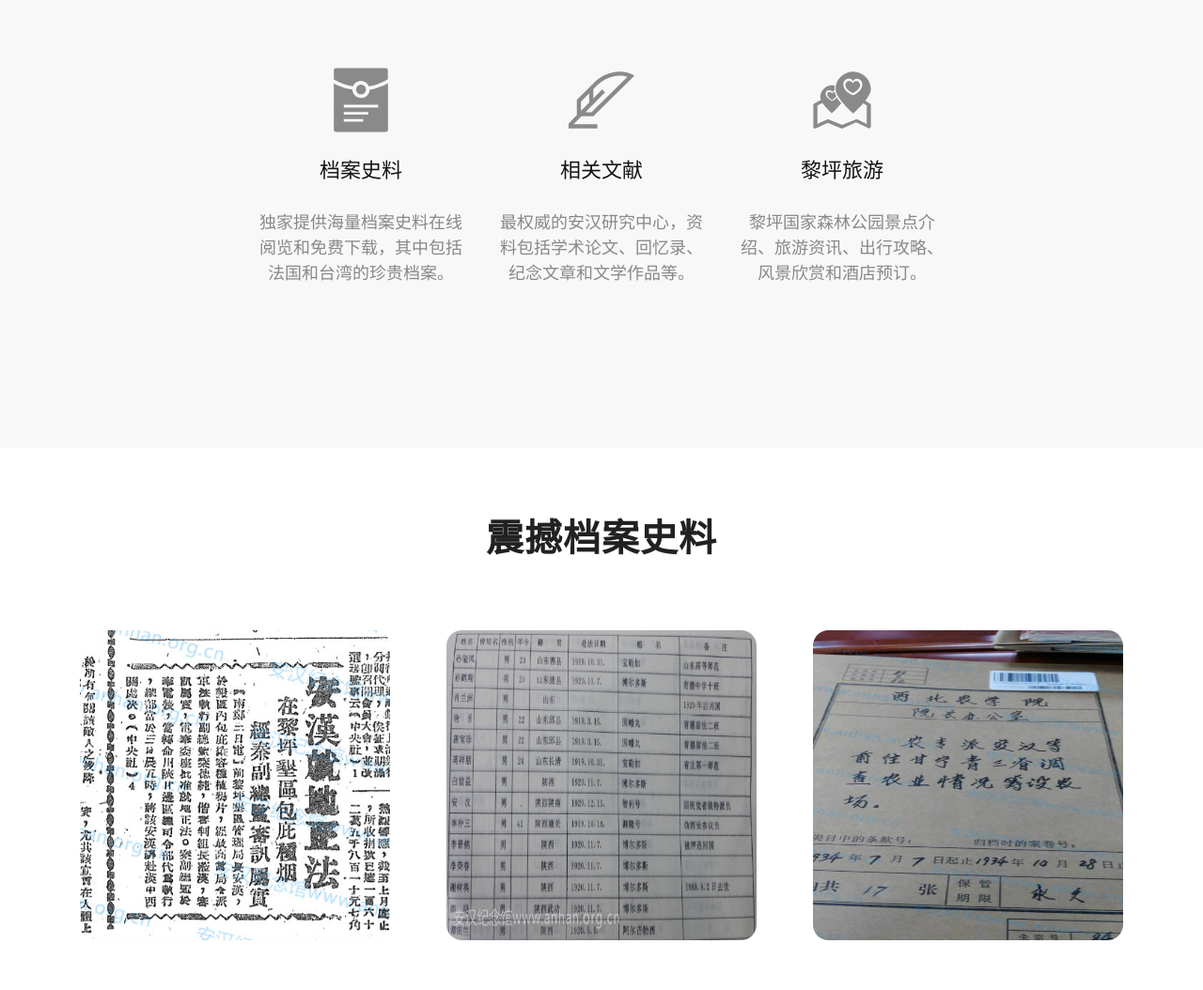
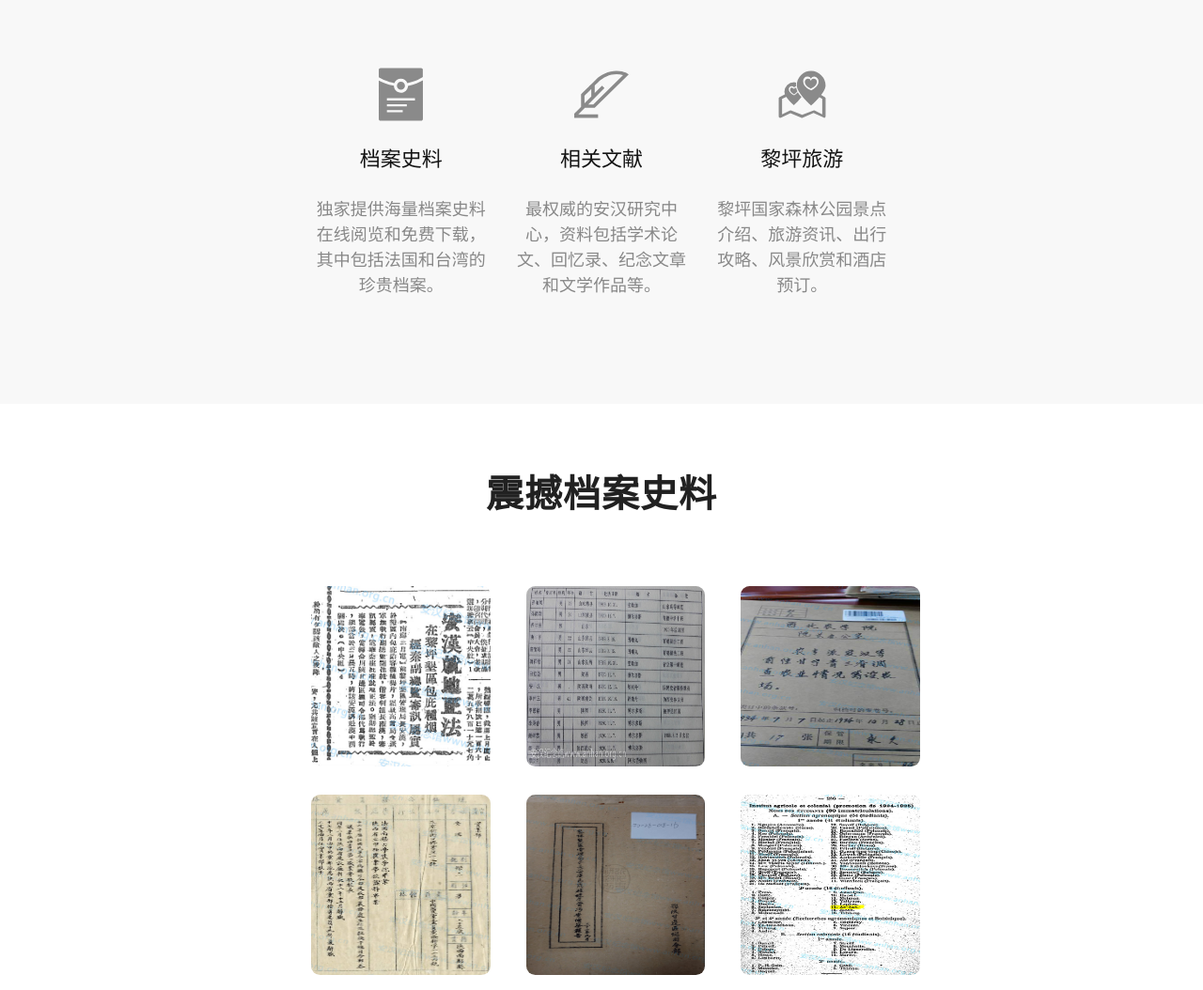
Before and after one commit to ChaoyueZhao/anhan.org.cn, a plain HTML site: page index.html in a window 1280 px wide. Shown: the part 646-1700 px from the top of the page at 94% size. Drawn offline with Linux system fonts and the light colour scheme.

Commit message:
响应式

```diff
--- a/css/LiShiDangAn.scss
+++ b/css/LiShiDangAn.scss
@@ -2,7 +2,7 @@ $main-color: #17a7e0;
 
 html,body {
     height: 100%;
-    weight: 100%;
+    width: 100%;
     padding: 0;
     margin: 0;
 }
--- a/css/style.scss
+++ b/css/style.scss
@@ -1,11 +1,11 @@
 $main-color: #17a7e0;
 
-html{
-  width: 100%;
-  margin: 0;
-  padding: 0
+html,body {
+    height: 100%;
+    width: 100%;
+    padding: 0;
+    margin: 0;
 }
-
 
 
 canvas {
@@ -87,31 +87,27 @@ nav {
 }
 
 .section-1 {
+    clear: both;
     background-color: #F8F8F8;
-    display: grid;
-    grid-template-areas:
-    "header header header header header"
-    "left content content content right";
-    grid-template-rows: 1fr 27rem;
-    grid-template-columns: 20% 20% 20% 20% 20%;
+    padding-bottom: 5rem;
+    h1 {
+        text-align: center;
+        font-size: 40px;
+        letter-spacing: 1px;
+        font-family: "NSimSun", "Microsoft YaHei", "微软雅黑";
+        font-weight: bold;
+        padding: 5rem 0;
+        margin: 0;
+    }
     img {
         width:30%;
         margin-left: 35%;
     }
-    .grid-left {
-        grid-row: 2/3;
-        grid-column: 2/3;
-        padding: 0 5%;
-    }
-    .grid-middle {
-        grid-row: 2/3;
-        grid-column: 3/4;
-        padding: 0 5%;
-    }
-    .grid-right {
-        grid-row: 2/3;
-        grid-column: 4/5;
-        padding: 0 5%;
+    h3 {
+        color: rgb(20, 20, 20);
+        font-size: 22px;
+        text-align: center;
+        margin-bottom: 0;
     }
     p {
         font-size: 18px;
@@ -119,29 +115,42 @@ nav {
         text-align: center;
         color: #888;
     }
-    h3 {
-        color: rgb(20, 20, 20);
-        font-size: 22px;
-        text-align: center;
-        margin-bottom: 0;
-    }
+    // background-color: #F8F8F8;
+    // display: grid;
+    // grid-template-areas:
+    // "header header header header header"
+    // "left content content content right";
+    // grid-template-rows: 1fr 27rem;
+    // grid-template-columns: 20% 20% 20% 20% 20%;
 
-    header {
-        grid-row: 1/2;
-        grid-column: 2/5;
-        text-align: center;
-        align-self: end;
-        h1 {
-            font-size: 40px;
-            letter-spacing: 1px;
-            font-family: "NSimSun", "Microsoft YaHei", "微软雅黑";
-            font-weight: bold;
-            margin: 5rem 0;
-        }
-    }
-    a:link {
-        text-decoration-line: none;
-    }
+    // .grid-left {
+    //     grid-row: 2/3;
+    //     grid-column: 2/3;
+    //     padding: 0 5%;
+    // }
+    // .grid-middle {
+    //     grid-row: 2/3;
+    //     grid-column: 3/4;
+    //     padding: 0 5%;
+    // }
+    // .grid-right {
+    //     grid-row: 2/3;
+    //     grid-column: 4/5;
+    //     padding: 0 5%;
+    // }
+
+
+
+    // header {
+    //     grid-row: 1/2;
+    //     grid-column: 2/5;
+    //     text-align: center;
+    //     align-self: end;
+
+    // }
+    // a:link {
+    //     text-decoration-line: none;
+    // }
 }
 
 .section-2 {
@@ -223,6 +232,7 @@ nav {
 }
 
 .dangAn {
+    padding-bottom: 5rem;
     h1 {
         font-size: 40px;
         letter-spacing: 1px;
@@ -230,20 +240,21 @@ nav {
         font-weight: bold;
     }
     background-color: white;
-    display: grid;
-    grid-template-areas:
-    "header"
-    "left content line content line content right"
-    "room"
-    "left content line content line content right"
-    "footer";
-    grid-template-rows: 1fr 22rem 4rem 22rem 15rem;
-    grid-template-columns: 1fr repeat(2, 22rem 4rem) 22rem 1fr;
+    // display: grid;
+    // grid-template-areas:
+    // "header"
+    // "left content line content line content right"
+    // "room"
+    // "left content line content line content right"
+    // "footer";
+    // grid-template-rows: 1fr 22rem 4rem 22rem 15rem;
+    // grid-template-columns: 1fr repeat(2, 22rem 4rem) 22rem 1fr;
     img {
         width: 100%;
         height: 100%;
         display:block;
         position:relative;
+        border-radius: 5%;
         -webkit-transition:all .4s ease-in;
         transition:all .4s ease-in;
     }
@@ -252,6 +263,13 @@ nav {
         text-align: center;
         overflow: hidden;
         border-radius: 5%;
+        height: 40vw;
+        margin: 0.5rem;
+        @media (min-width: 992px) {
+            height: calc(45vw/3);
+            margin: 1rem;
+        }
+
         &:hover {
             img {
                 -ms-transform:scale(1.2);
@@ -292,7 +310,7 @@ nav {
             position:relative;
             font-size:17px;
             background:rgba(0,0,0,0.6);
-            padding:10px;
+            padding:5px;
             margin-top: 30%;
 
         }
@@ -302,7 +320,7 @@ nav {
             text-transform:uppercase;
             border:1px solid #fff;
             background-color:transparent;
-            margin:10% 0 0;
+            margin:0;
             padding:7px 14px;
             &:hover {
                 box-shadow:0 0 5px #fff;
@@ -324,27 +342,27 @@ nav {
         grid-area: 1/4/2/5;
         text-align: center;
         h1 {
-            margin: 5rem 0;
+            margin: 5rem 0 4rem;
         }
     }
-    #row-2-1 {
-        grid-area: 2/2/3/3;
-    }
-    #row-2-2 {
-        grid-area: 2/4/3/5;
-    }
-    #row-2-3 {
-        grid-area: 2/6/3/7;
-    }
-    #row-3-1 {
-        grid-area: 4/2/5/3;
-    }
-    #row-3-2 {
-        grid-area: 4/4/5/5;
-    }
-    #row-3-3 {
-        grid-area: 4/6/5/7;
-    }
+    // #row-2-1 {
+    //     grid-area: 2/2/3/3;
+    // }
+    // #row-2-2 {
+    //     grid-area: 2/4/3/5;
+    // }
+    // #row-2-3 {
+    //     grid-area: 2/6/3/7;
+    // }
+    // #row-3-1 {
+    //     grid-area: 4/2/5/3;
+    // }
+    // #row-3-2 {
+    //     grid-area: 4/4/5/5;
+    // }
+    // #row-3-3 {
+    //     grid-area: 4/6/5/7;
+    // }
 
 }
 
--- a/index.html
+++ b/index.html
@@ -55,54 +55,57 @@
       <header>
         <h1>全网最大的安汉纪念平台</h1>
       </header>
-      <div class="grid-left">
+      <div class="row">
+        <div class="col s4 l2 offset-l3">
           <a href="category/LiShiDangAn.html">
             <img src="pic/achieve.svg" alt="档案">
             <h3>档案史料</h3>
             <p>独家提供海量档案史料在线阅览和免费下载，其中包括法国和台湾的珍贵档案。</p>
           </a>
-
         </div>
-      <div class="grid-middle">
+        <div class="col s4 l2">
           <a href="#">
             <img src="pic/study.svg" alt="研究">
             <h3>相关文献</h3>
             <p>最权威的安汉研究中心，资料包括学术论文、回忆录、纪念文章和文学作品等。</p>
           </a>
          </div>
-      <div class="grid-right">
+        <div class="col s4 l2">
           <a href="#">
             <img src="pic/tour.svg" alt="档案">
             <h3>黎坪旅游</h3>
             <p>黎坪国家森林公园景点介绍、旅游资讯、出行攻略、风景欣赏和酒店预订。</p>
           </a>
          </div>
+      </div>
+
     </section>
 
     <section class="dangAn">
       <header><h1>震撼档案史料</h1></header>
-        <div class="dangAn-img" id="row-2-1">
+      <div class="row">
+          <div class="dangAn-img col s5 offset-s1 l2 offset-l3">
             <img src="pic/LiShiDangAn/GuoTu/XiJingRiBao-small.jpg" alt="西京日报">
             <div class="overlay">
               <h2>安汉死亡报道——《西京日报》</h2>
               <a href="category/LiShiDangAn.html#GuoTu"><i class="fa fa-search" aria-hidden="true"></i> 查看</a>
             </div>
           </div>
-        <div class="dangAn-img" id="row-2-2">
+          <div class="dangAn-img col s5 l2">
             <img src="pic/LiShiDangAn/FaGuo/TePaiYuan.jpg" alt="">
             <div class="overlay">
                 <h2>勤工俭学名单——国民党省级特派员</h2>
                 <a href="category/LiShiDangAn.html#FaGuo"><i class="fa fa-search" aria-hidden="true"></i> 查看</a>
             </div>
           </div>
-        <div class="dangAn-img" id="row-2-3">
+          <div class="dangAn-img col s5 offset-s1 l2">
               <img src="pic/LiShiDangAn/XiAn/XiNong.jpg" alt="">
               <div class="overlay">
                   <h2>前往甘青宁为西农农场选址</h2>
                   <a href="category/LiShiDangAn.html#XiAn"><i class="fa fa-search" aria-hidden="true"></i> 查看</a>
               </div>
           </div>
-        <div class="dangAn-img" id="row-3-1">
+          <div class="dangAn-img col s5 l2 offset-l3">
               <img src="pic/LiShiDangAn/TaiWan/RenShiDangAn-2.jpg" alt="">
               <div class="overlay">
                   <h2>安汉民国实业部人事档案</h2>
@@ -110,20 +113,22 @@
               </div>
           </div>
 
-        <div class="dangAn-img" id="row-3-2">
+          <div class="dangAn-img col s5 offset-s1 l2">
               <img src="pic/LiShiDangAn/TaiWan/ZhenChaBaoGao.jpg" alt="">
               <div class="overlay">
                   <h2>安汉“包庇种烟及贪污”案侦察报告</h2>
                   <a href="category/LiShiDangAn.html#TaiWan"><i class="fa fa-search" aria-hidden="true"></i> 查看</a>
               </div>
           </div>
-        <div class="dangAn-img" id="row-3-3">
+          <div class="dangAn-img col s5 l2">
               <img src="pic/LiShiDangAn/FaGuo/ErNianJi.jpg" alt="">
               <div class="overlay">
                   <h2>法国南锡农业与殖民地学院二年级名单</h2>
                   <a href="category/LiShiDangAn.html#FaGuo"><i class="fa fa-search" aria-hidden="true"></i> 查看</a>
               </div>
           </div>
+      </div>
+
 
       </section>
 
@@ -295,14 +300,10 @@
         <p>© 2017 anhan.org.cn 版权所有</p>
         <p>Made with <i class="fa fa-heart" style="color: red"></i> by <a href="category/about.html#about-contact">超越</a></p>
     </div>
-
-
     <script src="js/jquery-3.2.1.min.js"></script>
     <script src="js/materialize.js"></script>
     <script src="js/jquery.bxslider.js"></script>
     <script src="js/particles.js"></script>
     <script src="js/main.js"></script>
-
-
   </body>
 </html>
```
Also changed, not shown: css/LiShiDangAn.css, css/style.css, 2 other files. Lines whose indentation alone changed are shown as unchanged.
